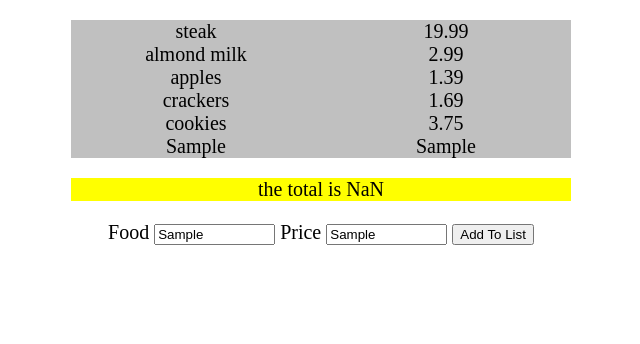
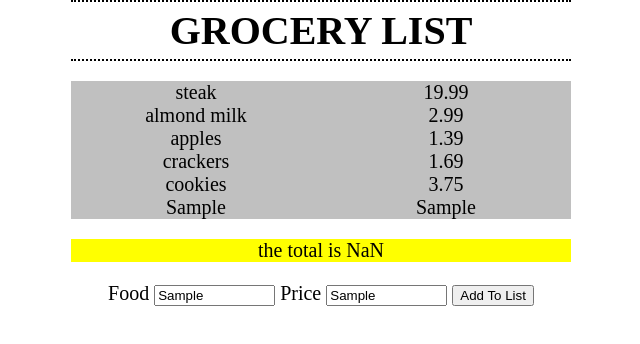
Before and after one commit to eab1216/Bergman_lab8, a plain HTML site: page index.html in a window 1280 px wide. Both pictures are taken after typing "Sample", "Sample" into the empty fields and a click on the button "Add To List". Shown: the whole page, without its empty margins (319-959 px from the left). Drawn offline with Linux system fonts and the light colour scheme.

Commit message:
lab8_update

```diff
--- a/index.html
+++ b/index.html
@@ -8,6 +8,9 @@
 
 <body>
 <!-- <header>Grocery List</header>  -->
+<div>
+	<h1>Grocery List</h1>
+</div>
 
  <ul id="prettyList">
  </ul>
--- a/script.js
+++ b/script.js
@@ -52,12 +52,12 @@ function radFunction(){
 
 	newPrice = document.getElementById('priceInput').value;
 
-	var ul=document.body.children[0];
+	var ul=document.body.children[1];
 	var appChild = document.createElement('li');
 	appChild.innerHTML=newItem;
 	ul.appendChild(appChild);
 
-	var ul2 = document.body.children[1];
+	var ul2 = document.body.children[2];
 	var appChild2 = document.createElement('li');
 	appChild2.innerHTML=newPrice;
 	ul2.appendChild(appChild2);
--- a/style.css
+++ b/style.css
@@ -6,7 +6,7 @@ body{
 	font-size:20px;
 
 }
-header{
+h1{
 	position:static;
 	padding: 5px 10px;
 	margin: 0;
```
